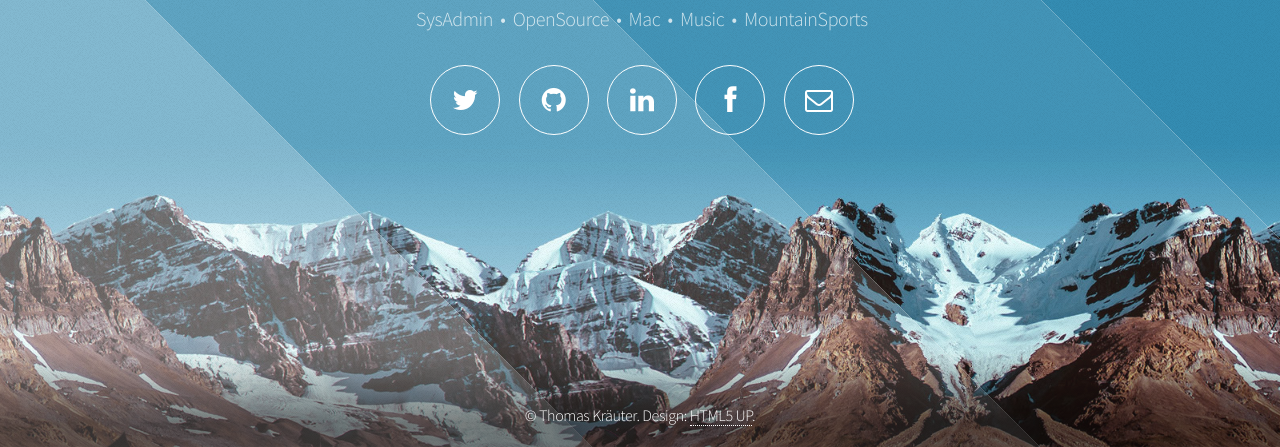
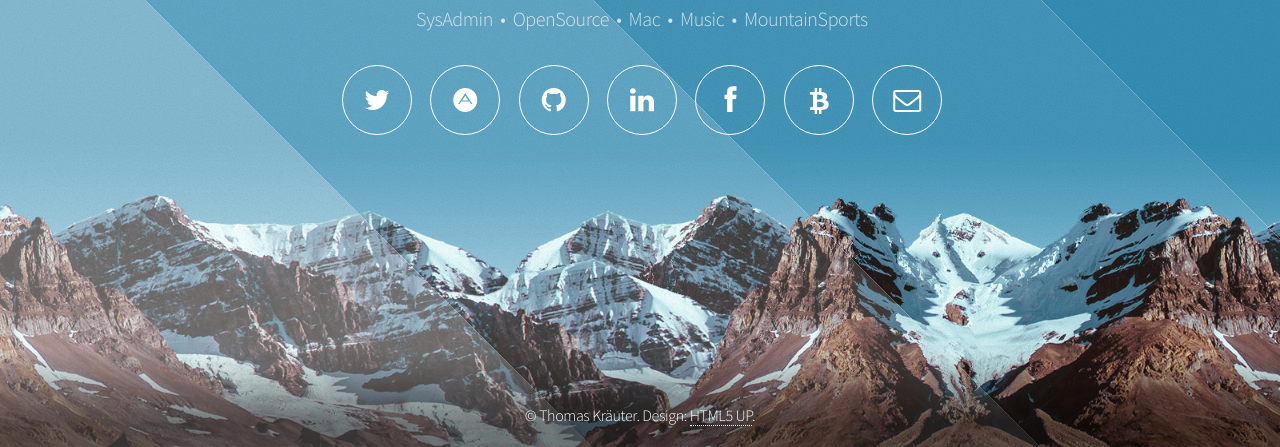
Before and after one commit to gitter-badger/tommodore.github.io, a plain HTML site: page index.html in a window 1280 px wide. Shown: the part 353-800 px from the top of the page. Drawn offline with Linux system fonts and the light colour scheme.

Commit message:
added bitcoin and ADN

```diff
--- a/index.html
+++ b/index.html
@@ -35,9 +35,11 @@
 						<nav>
 							<ul>
 								<li><a href="https://twitter.com/tommodore" class="fa fa-twitter"><span>Twitter</span></a></li>
+								<li><a href="https://alpha.app.net/tommodore" class="fa fa-adn"><span>Twitter</span></a></li>
 								<li><a href="https://github.com/tommodore" class="fa fa-github"><span>Github</span></a></li>
 								<li><a href="https://www.linkedin.com/in/tommodore" class="fa fa-linkedin"><span>LinkedIn</span></a></li>
 								<li><a href="https://www.facebook.com/tommodore" class="fa fa-facebook"><span>Facebook</span></a></li>
+								<li><a href="bitcoin:14cJcExW3G7vj5BJVF1f5TuCJkh6YwRJ7Q" class="fa fa-btc"><span>Email</span></a></li>
 								<li><a href="mailto:kraeutert+website@gmail.com" class="fa fa-envelope-o"><span>Email</span></a></li>
 							</ul>
 						</nav>
```
